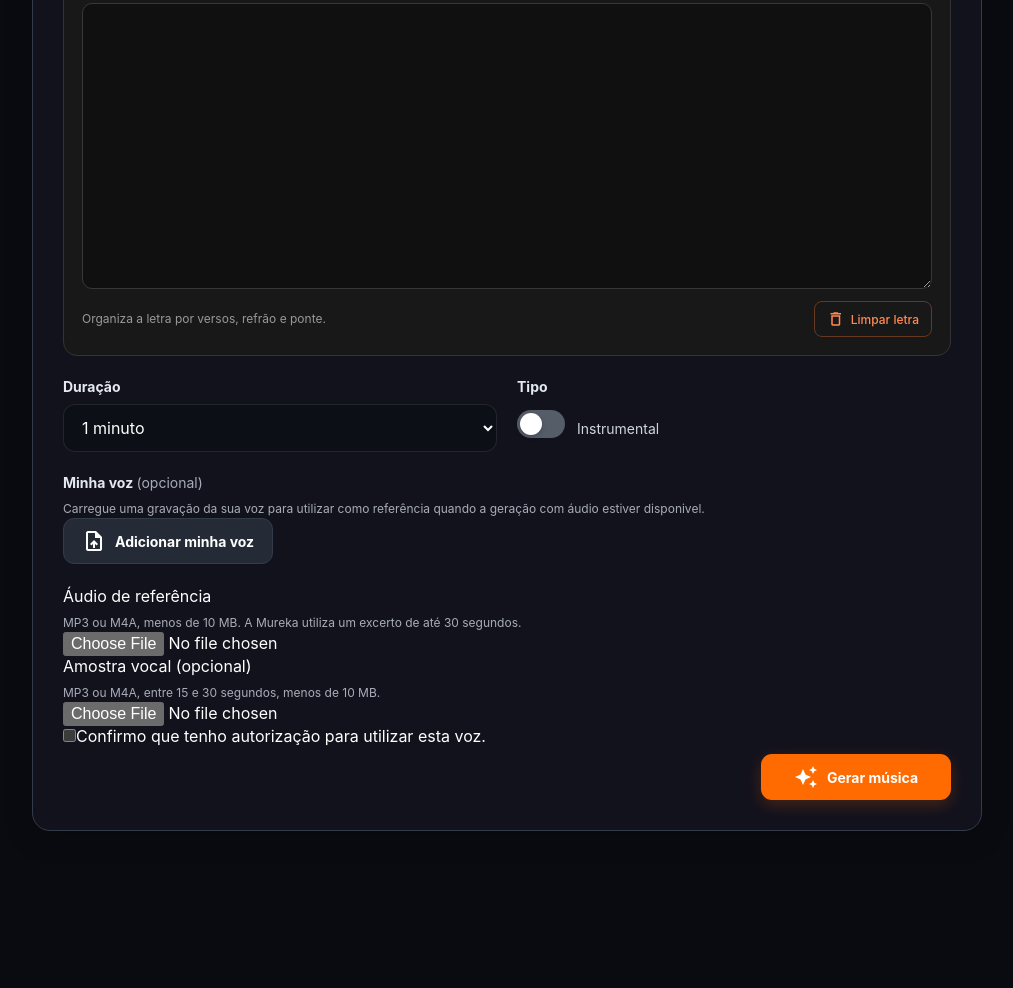
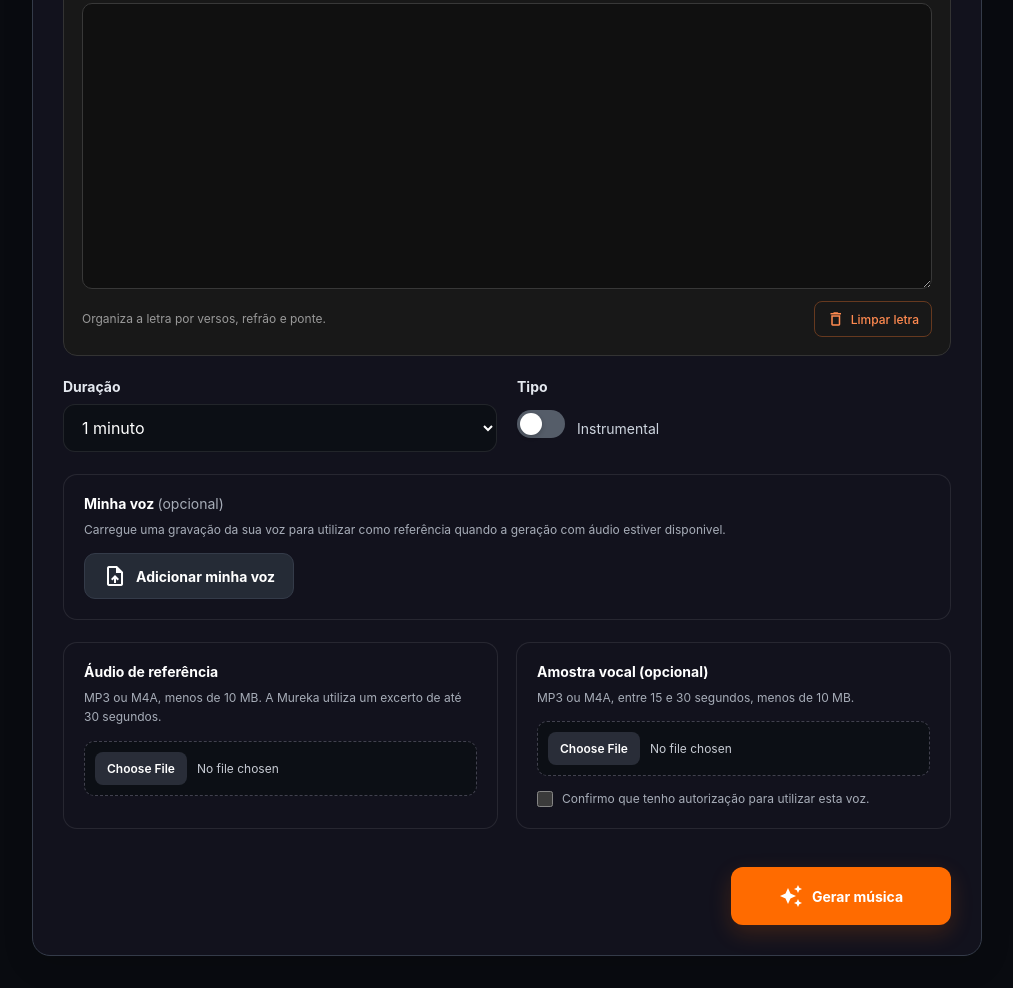
Before and after one commit to Belita7/studiomusic, a plain HTML site: page frontend/index.html in a window 1280 px wide. Shown: the part 671-1659 px from the top of the page, without its empty margins (133-1146 px from the left). Before the commit the page ends 1534 px from the top, so only its background shows below. Drawn offline with Linux system fonts and the light colour scheme; no server answers; sample sign-in values are in the browser's storage.

Commit message:
Polish audio upload cards and music generation layout

```diff
--- a/frontend/style.css
+++ b/frontend/style.css
@@ -2146,3 +2146,165 @@ select option {
 .pay-table td,.pay-table th{padding:10px;border-bottom:1px solid var(--border-light);text-align:left;vertical-align:top}
 .pay-table button{margin:3px}
 .pay-proof-input{max-width:230px}
+
+
+/* ============================================================
+   MELHORIA VISUAL — UPLOADS DE ÁUDIO E GERAÇÃO
+   ============================================================ */
+.audio-uploads-grid {
+    display: grid;
+    grid-template-columns: repeat(2, minmax(0, 1fr));
+    gap: 18px;
+    width: 100%;
+    margin: 22px 0 18px;
+    align-items: stretch;
+}
+
+.audio-upload-card,
+.voice-upload-section {
+    min-width: 0;
+    width: 100%;
+    padding: 20px;
+    margin: 0 0 18px;
+    border: 1px solid rgba(255,255,255,.09);
+    border-radius: 14px;
+    background: #12121d;
+}
+
+.audio-upload-card > label,
+.voice-upload-section > label {
+    display: block;
+    margin-bottom: 8px;
+    color: #fff;
+    font-size: 14px;
+    font-weight: 700;
+}
+
+.audio-upload-card .field-help,
+.voice-upload-section .field-help {
+    margin: 0 0 14px;
+    color: #a7adb8;
+    font-size: 12px;
+    line-height: 1.6;
+}
+
+.audio-upload-card input[type="file"] {
+    display: block;
+    width: 100%;
+    min-width: 0;
+    max-width: 100%;
+    padding: 10px;
+    border: 1px dashed #41414e;
+    border-radius: 10px;
+    background: #0c0f15;
+    color: #c7cbd3;
+    font-size: 12px;
+}
+
+.audio-upload-card input[type="file"]::file-selector-button {
+    margin-right: 10px;
+    padding: 9px 12px;
+    border: 0;
+    border-radius: 8px;
+    background: #292d38;
+    color: #fff;
+    font: inherit;
+    font-weight: 600;
+    cursor: pointer;
+}
+
+.audio-upload-card input[type="file"]::file-selector-button:hover {
+    background: #383e4b;
+}
+
+.audio-authorization {
+    display: flex;
+    align-items: flex-start;
+    gap: 9px;
+    margin-top: 14px;
+    color: #a7adb8;
+    font-size: 12px;
+    line-height: 1.5;
+}
+
+.audio-authorization input {
+    flex: 0 0 auto;
+    width: 16px;
+    height: 16px;
+    margin: 1px 0 0;
+    accent-color: #ff6b00;
+}
+
+.audio-authorization label {
+    margin: 0;
+    font-weight: 400;
+    cursor: pointer;
+}
+
+.voice-upload-section .voice-upload-card {
+    display: flex;
+    flex-wrap: wrap;
+    align-items: center;
+    gap: 12px;
+    min-width: 0;
+}
+
+.voice-audio-info {
+    width: 100%;
+    min-width: 0;
+    margin-top: 12px;
+}
+
+.voice-file-details {
+    display: flex;
+    align-items: center;
+    gap: 8px;
+    min-width: 0;
+    color: #d5d8df;
+    overflow-wrap: anywhere;
+}
+
+.voice-file-details .material-icons {
+    color: #ff6b00;
+}
+
+.voice-audio-info audio {
+    display: block;
+    width: 100%;
+    max-width: 100%;
+    margin: 12px 0;
+}
+
+.generate-area {
+    display: flex;
+    justify-content: flex-end;
+    align-items: center;
+    width: 100%;
+    margin-top: 20px;
+}
+
+.generate-button {
+    min-width: 220px;
+    min-height: 58px;
+    border-radius: 12px;
+    box-shadow: 0 8px 22px rgba(255,107,0,.18);
+}
+
+@media (max-width: 680px) {
+    .audio-uploads-grid {
+        grid-template-columns: minmax(0, 1fr);
+        gap: 12px;
+        margin: 16px 0;
+    }
+    .audio-upload-card,
+    .voice-upload-section {
+        padding: 16px;
+    }
+    .generate-area {
+        justify-content: stretch;
+    }
+    .generate-button {
+        width: 100%;
+        min-width: 0;
+    }
+}
```
